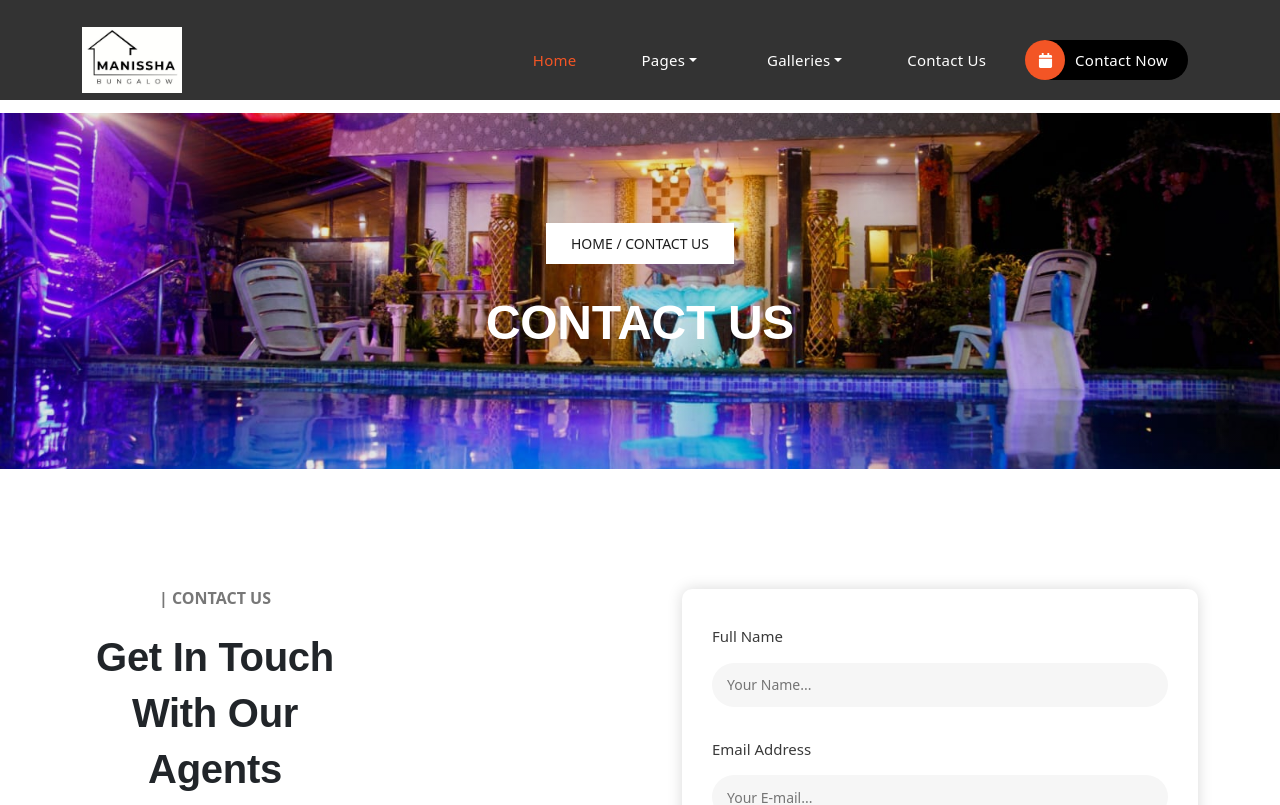
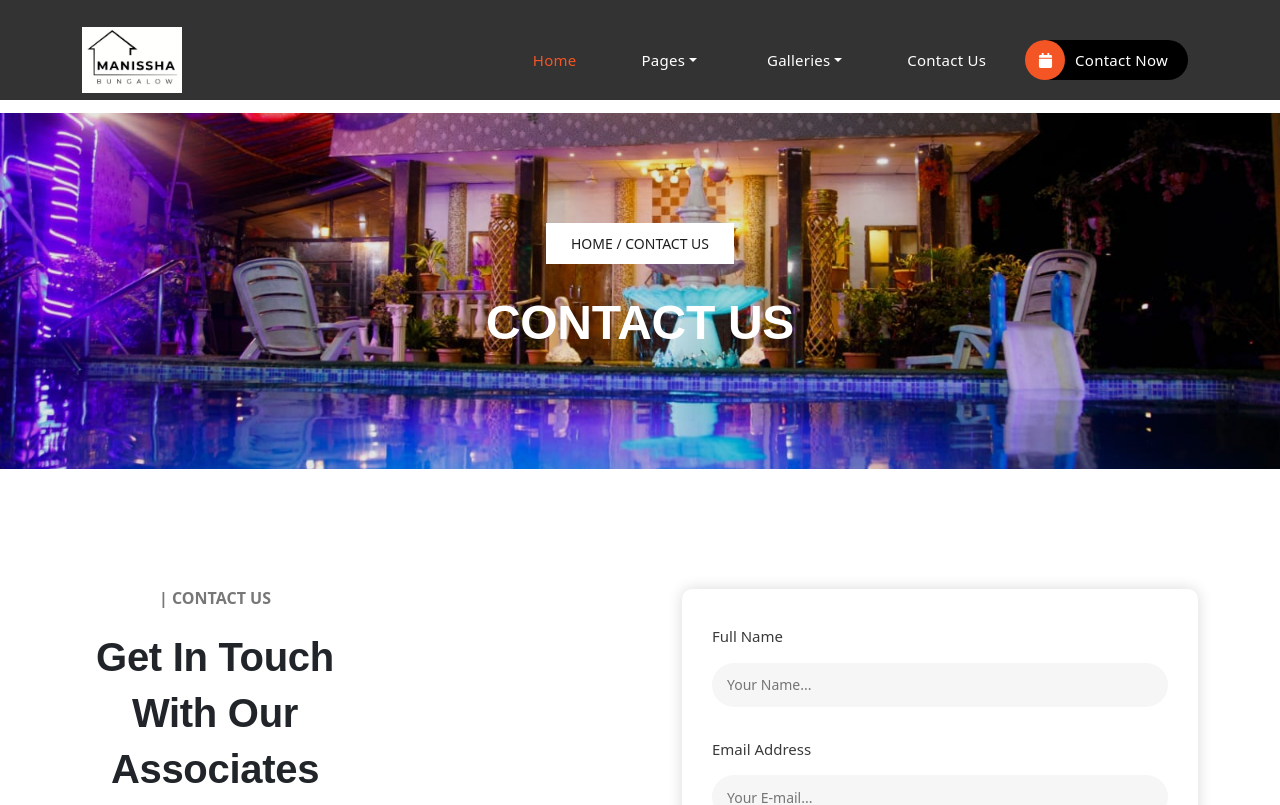
Before and after one commit to ReactNativeAmalgum/Manisha-Villa, a React (Create React App) app: page /contact in a window 1280 px wide. Shown: the top 805 px of the page. Built offline with nearby package versions, Linux system fonts and the light colour scheme.

Commit message:
Associates

```diff
--- a/src/Pages/Inc/ContactPageSection.jsx
+++ b/src/Pages/Inc/ContactPageSection.jsx
@@ -9,7 +9,7 @@
                     <div className="col-lg-6">
                         <div className="section-heading">
                             <h6>| Contact Us</h6>
-                            <h2>Get In Touch With Our Agents</h2>
+                            <h2>Get In Touch With Our Associates</h2>
                         </div>
                         <p>
                             When you really need to download free CSS templates, please remember
```
